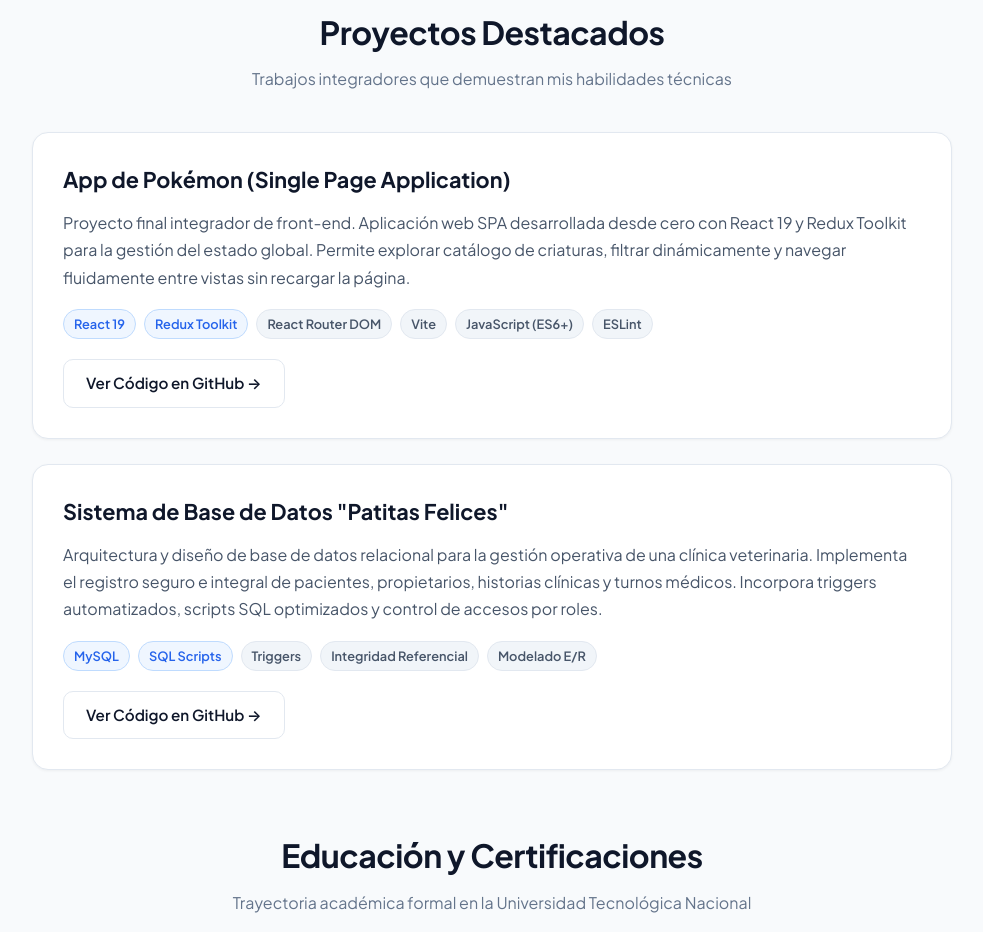
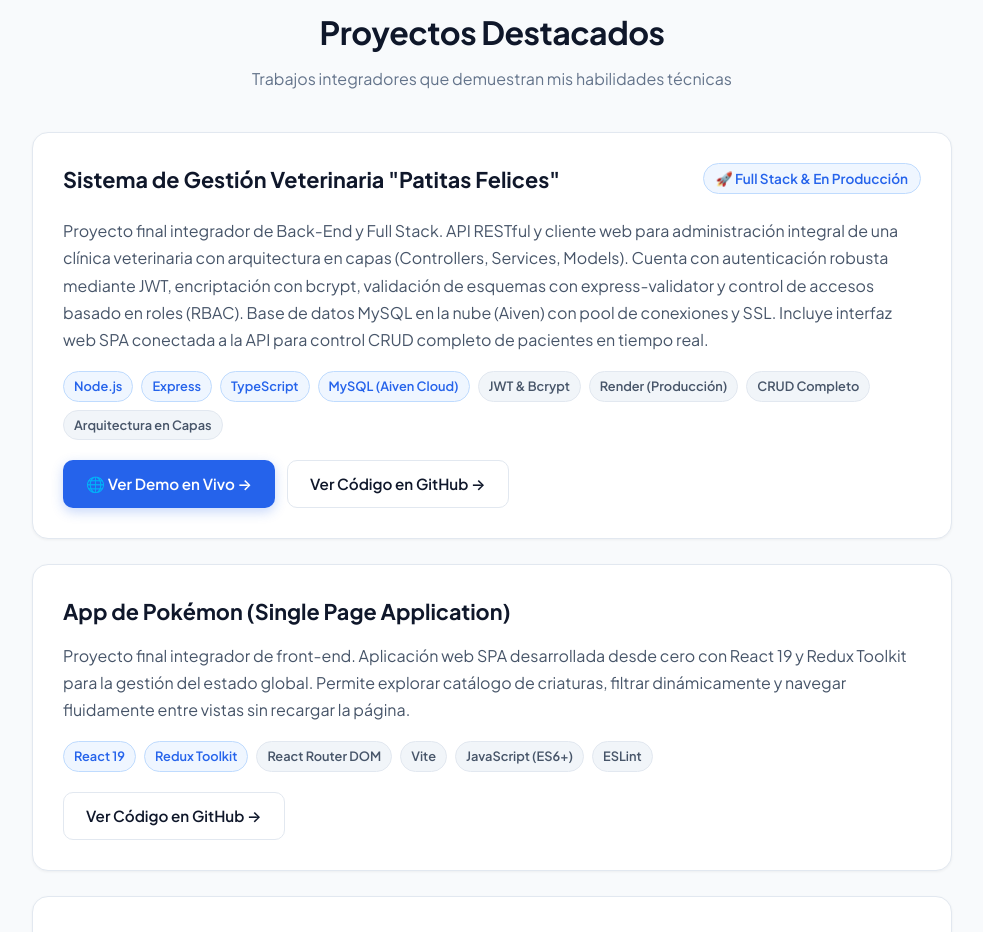
Before and after one commit to galvanfran1234/porfolio-Franco-Galvannn, a plain HTML site: page index.html in a window 1280 px wide. Shown: the part 3040-3972 px from the top of the page, without its empty margins (148-1131 px from the left). Drawn offline with Linux system fonts and the light colour scheme.

Commit message:
feat: agregar proyecto full stack clinica veterinaria con demo en vivo en Render

```diff
--- a/index.html
+++ b/index.html
@@ -208,6 +208,43 @@
         <p>Trabajos integradores que demuestran mis habilidades técnicas</p>
       </div>
       <div class="proyectos-grid">
+        <!-- Proyecto Destacado: Veterinaria Full Stack -->
+        <div class="proyecto-card">
+          <div style="display: flex; justify-content: space-between; align-items: flex-start; flex-wrap: wrap; gap: 10px; margin-bottom: 8px;">
+            <h3>Sistema de Gestión Veterinaria "Patitas Felices"</h3>
+            <span class="badge primary" style="font-size: 0.85rem; padding: 4px 12px;">🚀 Full Stack & En Producción</span>
+          </div>
+          <p>
+            Proyecto final integrador de Back-End y Full Stack. API RESTful y cliente web para administración integral de una clínica veterinaria con arquitectura en capas (Controllers, Services, Models). Cuenta con autenticación robusta mediante JWT, encriptación con bcrypt, validación de esquemas con express-validator y control de accesos basado en roles (RBAC). Base de datos MySQL en la nube (Aiven) con pool de conexiones y SSL. Incluye interfaz web SPA conectada a la API para control CRUD completo de pacientes en tiempo real.
+          </p>
+          <div class="tech-badges">
+            <span class="badge primary">Node.js</span>
+            <span class="badge primary">Express</span>
+            <span class="badge primary">TypeScript</span>
+            <span class="badge primary">MySQL (Aiven Cloud)</span>
+            <span class="badge">JWT & Bcrypt</span>
+            <span class="badge">Render (Producción)</span>
+            <span class="badge">CRUD Completo</span>
+            <span class="badge">Arquitectura en Capas</span>
+          </div>
+          <div style="display: flex; gap: 12px; flex-wrap: wrap; align-items: center;">
+            <a
+              href="https://tp-final-franco-galvan.onrender.com"
+              target="_blank"
+              class="btn btn-primary"
+            >
+              🌐 Ver Demo en Vivo →
+            </a>
+            <a
+              href="https://github.com/galvanfran1234/tp-final-FRANCO-GALVAN"
+              target="_blank"
+              class="btn btn-secondary"
+            >
+              Ver Código en GitHub →
+            </a>
+          </div>
+        </div>
+
         <!-- Proyecto 1 -->
         <div class="proyecto-card">
           <h3>App de Pokémon (Single Page Application)</h3>
```
